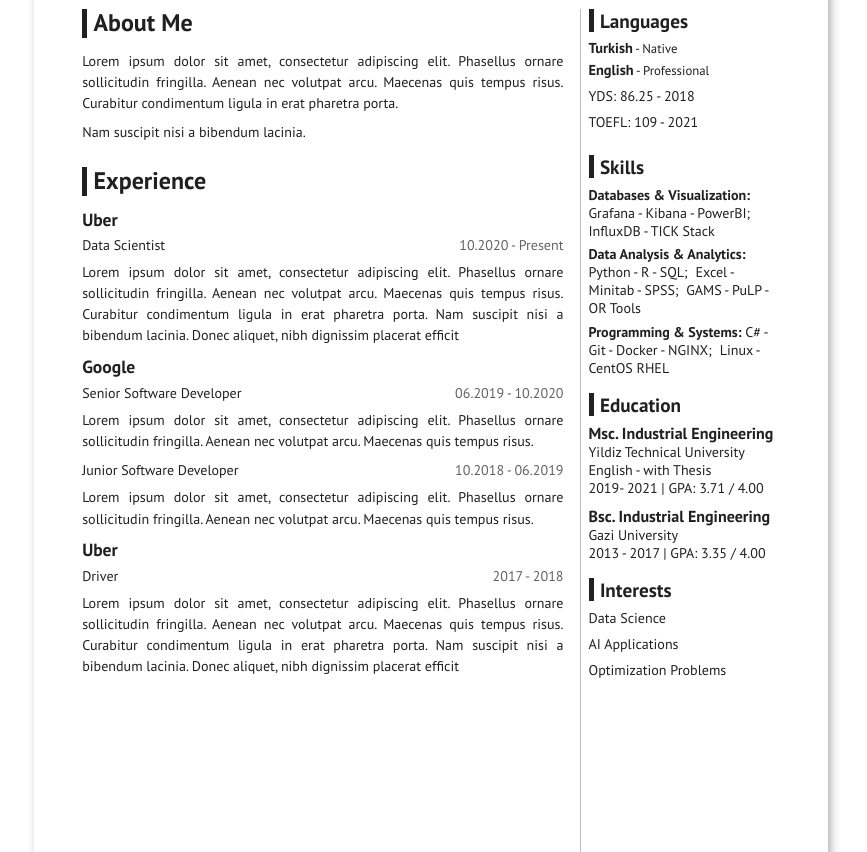
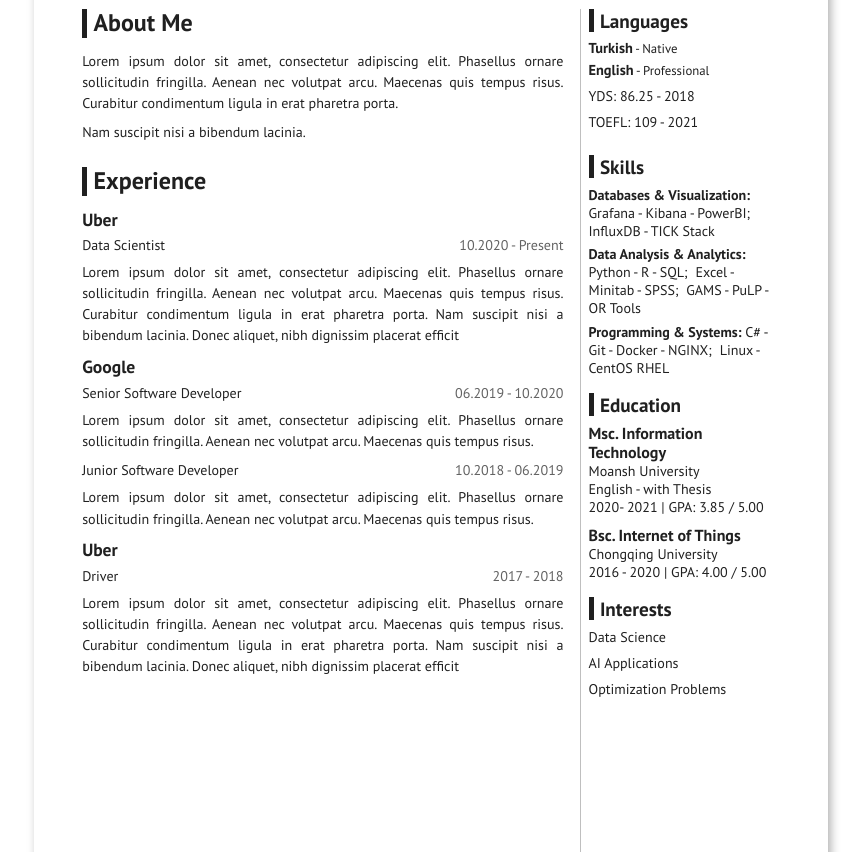
Before and after one commit to yoho321/OpenCV, a plain HTML site: page index.html in a window 1280 px wide. Shown: the part 248-1100 px from the top of the page, without its empty margins (209-1076 px from the left). Drawn offline with Linux system fonts and the light colour scheme.

Commit message:
cv updated

```diff
--- a/index.html
+++ b/index.html
@@ -164,17 +164,17 @@ Aenean nec volutpat arcu. Maecenas quis tempus risus. Curabitur condimentum ligu
 
 					<div class="section section-education"><h1 class="section-title">Education</h1>
 <div class="item">
-	<h2 class="item-title">Msc. Industrial Engineering</h2>
-	<span>Yildiz Technical University</span><br>
+	<h2 class="item-title">Msc. Information Technology</h2>
+	<span>Moansh University</span><br>
 	<span>English - with Thesis</span><br>
-	<span>2019- 2021 | GPA: 3.71 / 4.00</span>
+	<span>2020- 2021 | GPA: 3.85 / 5.00</span>
 </div>
 
 <div class="item">
-	<h2 class="item-title">Bsc. Industrial Engineering</h2>
-	<span>Gazi University</span><br>
+	<h2 class="item-title">Bsc. Internet of Things</h2>
+	<span>Chongqing University</span><br>
 
-	<span>2013 - 2017 | GPA: 3.35 / 4.00</span>
+	<span>2016 - 2020 | GPA: 4.00 / 5.00</span>
 </div>
 
 </div>
```
Also changed, not shown: 1 other file.
